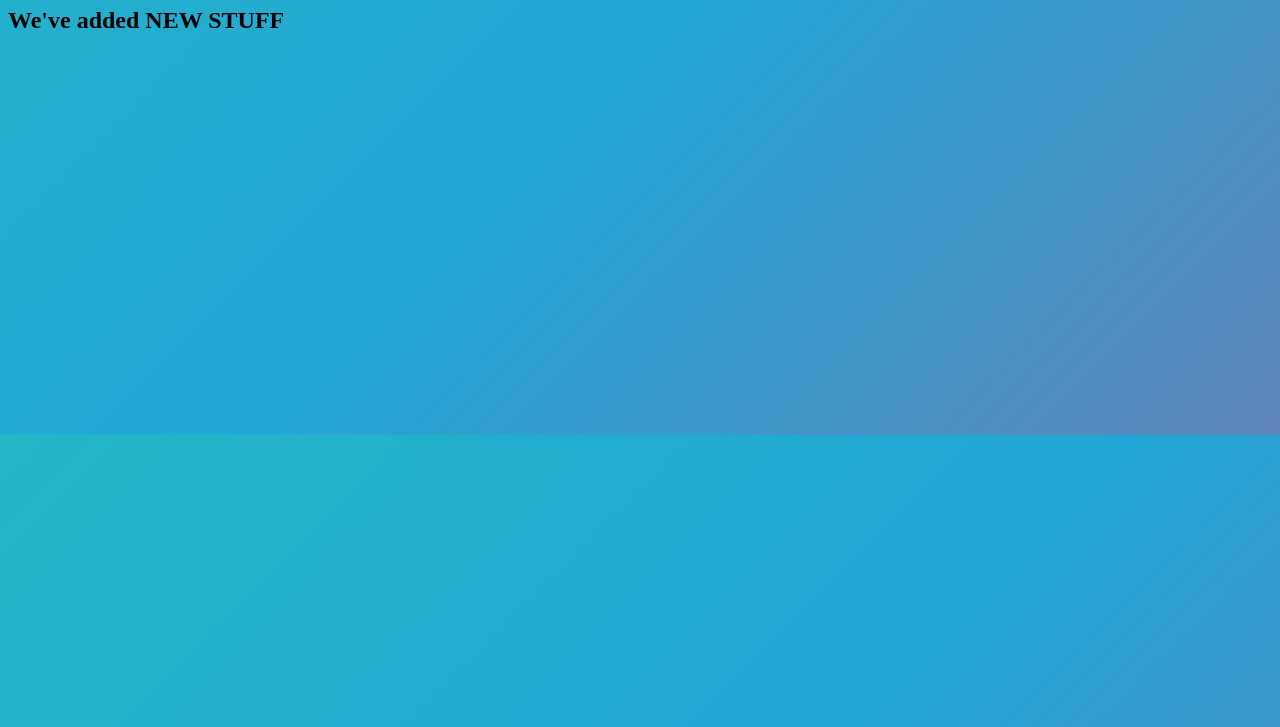
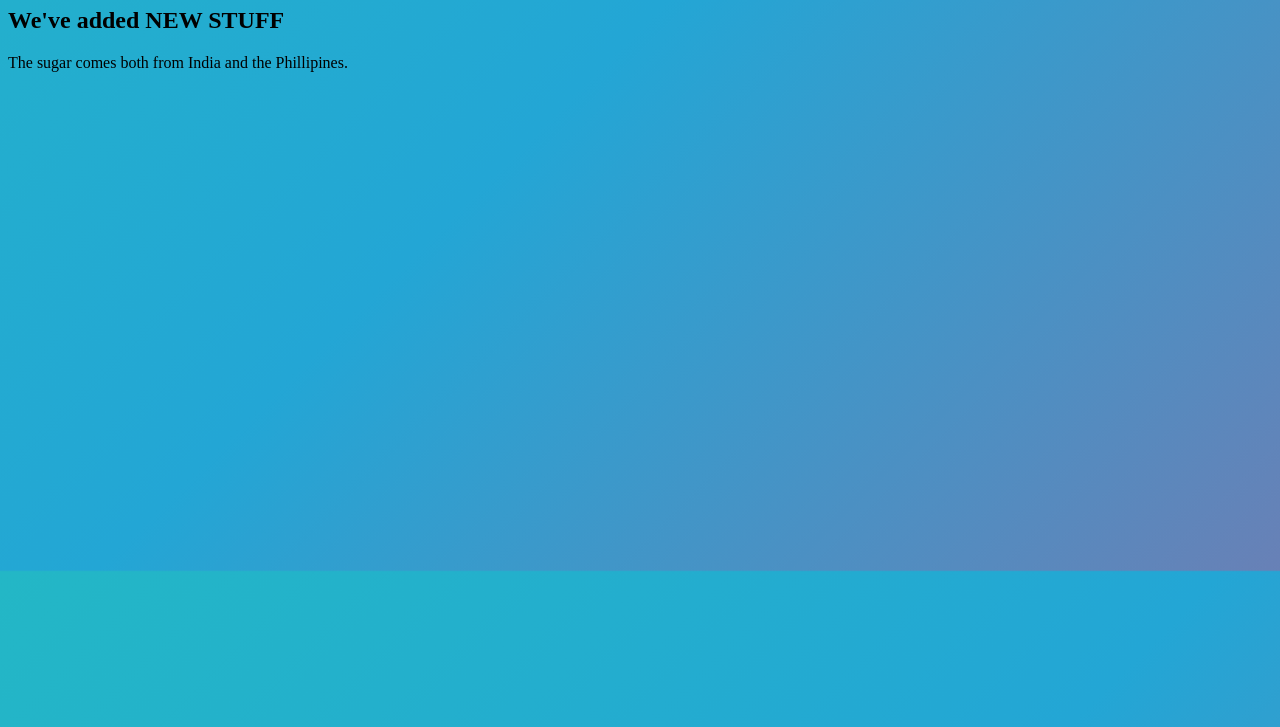
Before and after one commit to devashish-mishra/literate-pancake, a plain HTML site: page index.html in a window 1280 px wide. Shown: the part 73-800 px from the top of the page. Drawn offline with Linux system fonts and the light colour scheme.

Commit message:
Update index.html

```diff
--- a/index.html
+++ b/index.html
@@ -11,6 +11,9 @@
   <body>
     <h1>TA DAAAAAAAA</h1>
     <h2>We've added NEW STUFF</h2>
+
+    <p> The sugar comes both from India and the Phillipines. </p>
+
     <script src="app.js"></script>
   </body>
 </html>
```
